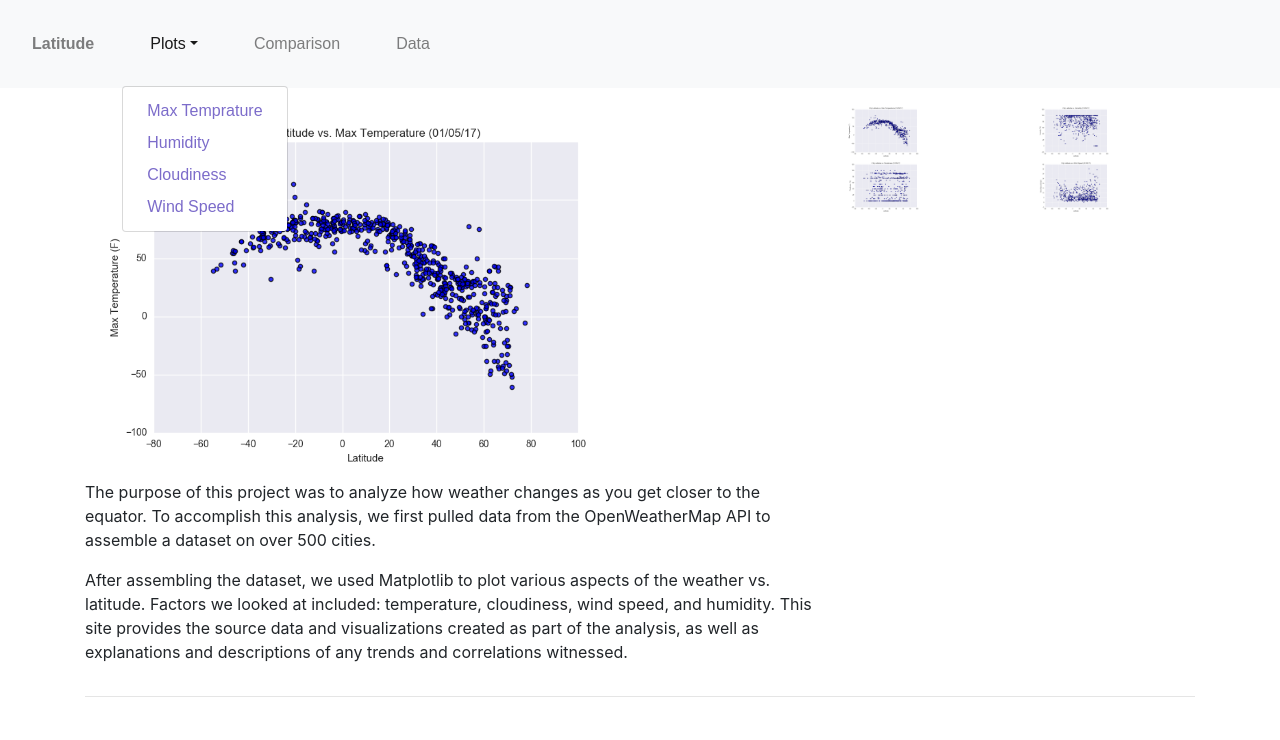
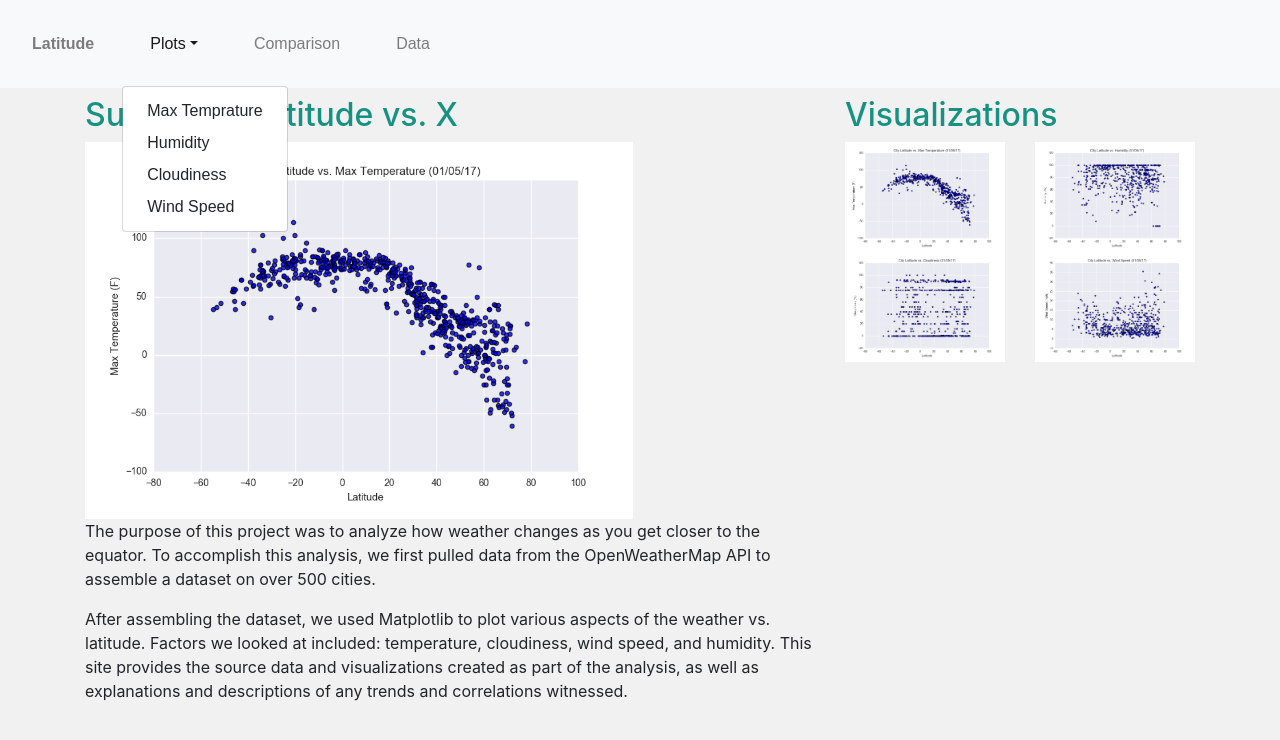
Before and after one commit to Terra999/Web-Design-Challenge, a plain HTML site: page index.html in a window 1280 px wide. Both pictures are taken after a click on the button "Plots". Drawn offline with nearby package versions, Linux system fonts and the light colour scheme.

Commit message:
Continuing to work on landing page.

```diff
--- a/index.html
+++ b/index.html
@@ -6,7 +6,7 @@
   <title>WeatherPy</title>
   <link rel="stylesheet" href="https://stackpath.bootstrapcdn.com/bootstrap/4.3.1/css/bootstrap.min.css"
     integrity="sha384-ggOyR0iXCbMQv3Xipma34MD+dH/1fQ784/j6cY/iJTQUOhcWr7x9JvoRxT2MZw1T" crossorigin="anonymous">
-  <link rel="stylesheet" href="styles.css">
+  <link rel="stylesheet" href="style.css">
 </head>
 
 <body>
@@ -26,7 +26,7 @@
             <a class="nav-link active dropdown-toggle" href="#" id="navbarDropdownMenuLink" role="button"
               data-toggle="dropdown" aria-haspopup="true" aria-expanded="false">Plots</a>
             <div class="dropdown-menu" aria-labelledby="navbarDropdownMenuLink">
-              <a class="dropdown-item" href="temprature.html">Max Temprature</a>
+              <a class="dropdown-item" href="temperature.html">Max Temprature</a>
               <a class="dropdown-item" href="humidity.html">Humidity</a>
               <a class="dropdown-item" href="cloudiness.html">Cloudiness</a>
               <a class="dropdown-item" href="windspeed.html">Wind Speed</a>
@@ -41,12 +41,14 @@
         </ul>
       </div>
     </nav>
+    <br>
+    <br>
+    <br>
+    <br>
 
     <div class="row">
       <div class="col-md-8">
-        <br>
-        <h1>Summary: Latitude vs. X</h1>
-        <br>
+        <h2>Summary: Latitude vs. X</h2>
         <div>
           <img src="Resources/assets/images/Fig1_temperature.png" alt="Latitude versus Temperature" width="75%">
             <p>The purpose of this project was to analyze how weather changes as you get closer to the equator. To
@@ -61,51 +63,34 @@
       </div>
     </div>
     <div class="col-md-4">
-        <br>
-        <h1>Visualizations</h1>
-        <br>
+        <h2>Visualizations</h2>
         <div class = "row">
           <div class="col-md-6">
-            <img src="Resources/assets/images/Fig1_temperature.png" class="img-fluid" alt="Latitude versus Temperature" width="50%" m-5>
+            <a href="temperature.html">
+              <img src="Resources/assets/images/Fig1_temperature.png" class="img-fluid" alt="Latitude versus Temperature">
+            </a>
           </div>
           <div class="col-md-6">
-            <img src="Resources/assets/images/Fig2_humidity.png" class="img-fluid" alt="Latitude versus Humidity" width="50%" m-5>
+            <a href="humidity.html">
+              <img src="Resources/assets/images/Fig2_humidity.png" class="img-fluid" alt="Latitude versus Humidity">
+            </a>
           </div>
         </div>
           <div class = "row">
             <div class="col-md-6">
-            <img src="Resources\assets\images\Fig3_cloudiness.png" class="img-fluid" alt="Latitude versus Cloudiness" width="50%" m-5>
+              <a href="cloudiness.html">
+                <img src="Resources\assets\images\Fig3_cloudiness.png" class="img-fluid" alt="Latitude versus Cloudiness">
+              </a>
             </div>
             <div class="col-md-6">
-            <img src="Resources\assets\images\Fig4_windspeed.png" class="img-fluid" alt="Latitude versus Windspeed" width="50%" m-5>
+              <a href="windspeed.html">
+                <img src="Resources\assets\images\Fig4_windspeed.png" class="img-fluid" alt="Latitude versus Windspeed">
+              </a>
+            </div>
         </div>
     </div>
 
 
-
-
-
-
-      </div>
-    </div>
-
-    <hr>
-    <div class="row">
-      <div class="col-md-6">
-
-      </div>
-
-      <div>
-
-      </div>
-      <div class="col-md-3">
-
-      </div>
-      <div class="col-md-3">
-
-      </div>
-  </div>
-</div>
   <script src="https://code.jquery.com/jquery-3.3.1.slim.min.js"
     integrity="sha384-q8i/X+965DzO0rT7abK41JStQIAqVgRVzpbzo5smXKp4YfRvH+8abtTE1Pi6jizo"
     crossorigin="anonymous"></script>
--- a/styles.css
+++ b/style.css
@@ -1,8 +1,3 @@
-.navbar {
-  padding: 10px;
-  background: #fff;
-}
-
 .navbar li {
     display: inline-block;
     padding: 20px;
@@ -10,8 +5,13 @@
 }
 
 .navbar li a {
-  color: rgb(124, 108, 202);
   text-decoration: none;
   font-family: Arial, Helvetica, sans-serif;
-  float: right;
 }
+
+h2 {
+  color: rgb(21, 146, 129);
+}
+body {
+  background: #f1f1f1;
+}
```
Also changed, not shown: cloudiness.html (+2 -2 lines), Resources/temperature.html (deleted), temperature.html (added). Lines whose indentation alone changed are shown as unchanged.
